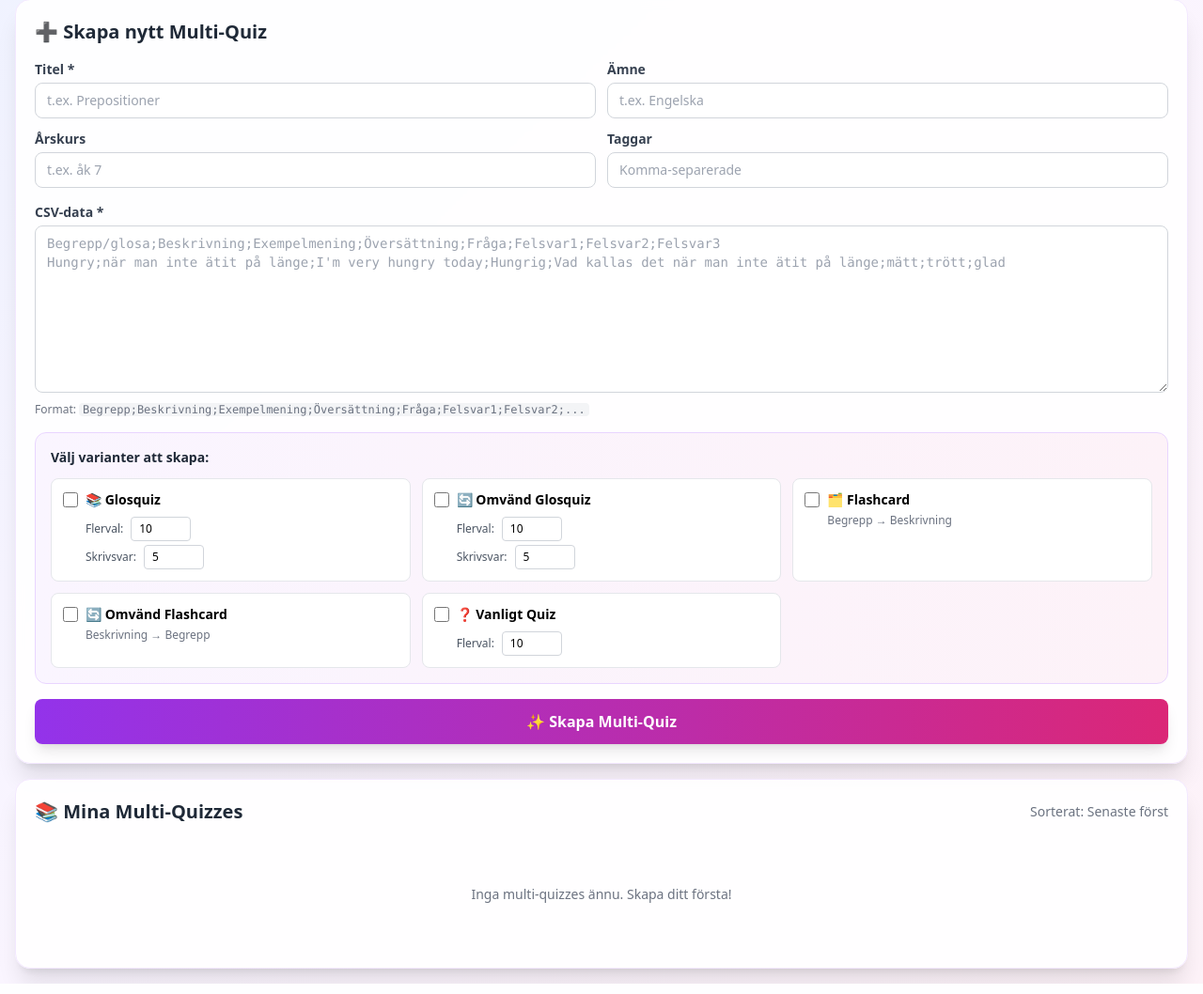
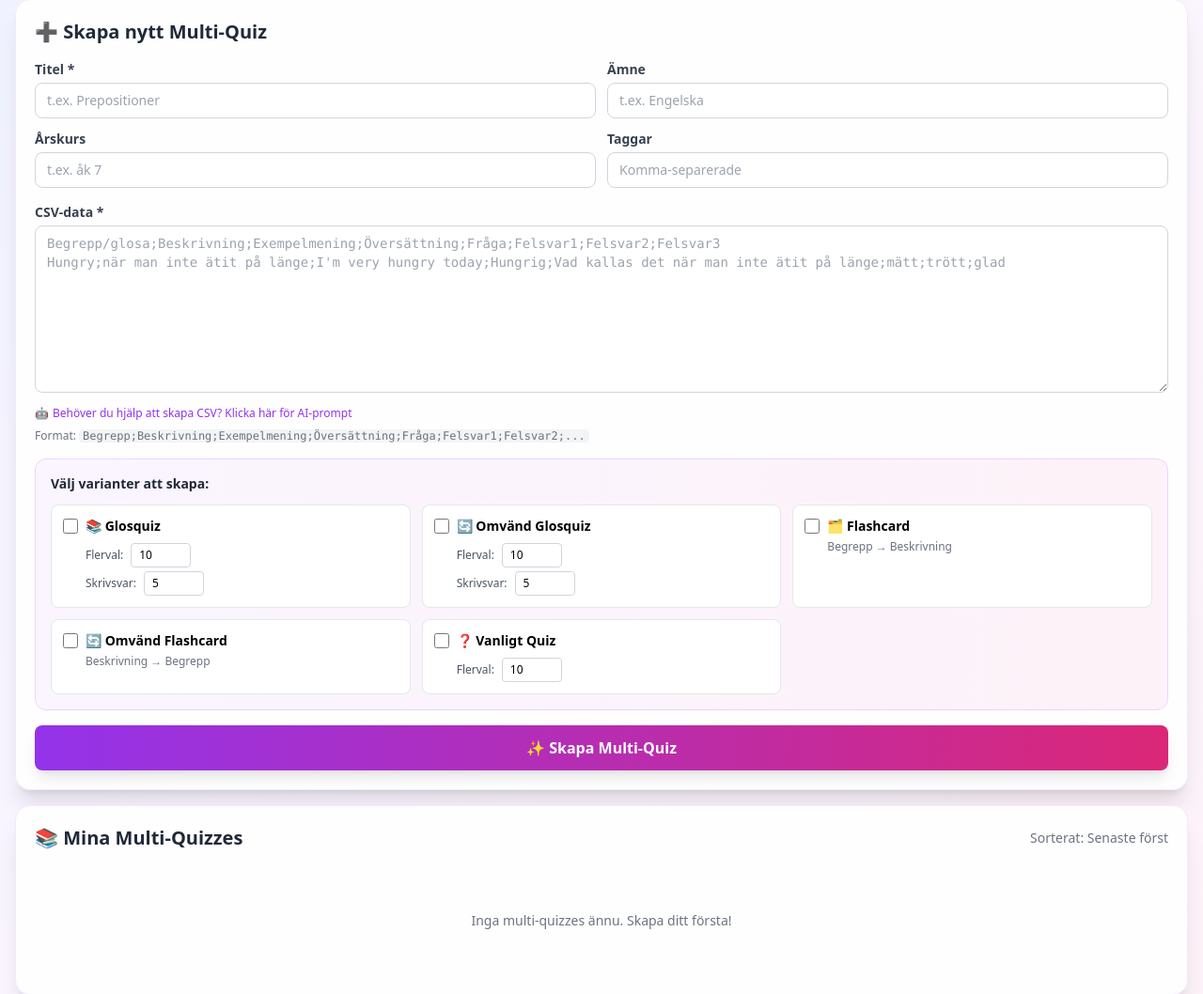
Before and after one commit to ximonse/quiz-app, a PHP site: page /quiz-app/multi-quiz-admin.php in a window 1280 px wide. Shown: the part 209-1267 px from the top of the page at 94% size. Run offline with PHP 8.4, Linux system fonts and the light colour scheme; the visitor is signed in with stand-in values (Sample User, id 1); some libraries are stand-ins or nearby versions.

Commit message:
Add AI prompt helper to multi-quiz-admin.php
- Added collapsible AI help section below CSV textarea
- Contains optimized prompt for generating correct CSV format
- Added copy-to-clipboard functionality

```diff
--- a/multi-quiz-admin.php
+++ b/multi-quiz-admin.php
@@ -284,10 +284,68 @@ if ($_SERVER['REQUEST_METHOD'] === 'POST' && isset($_POST['action'])) {
                     <textarea name="csv_data" rows="8" required
                               placeholder="Begrepp/glosa;Beskrivning;Exempelmening;Översättning;Fråga;Felsvar1;Felsvar2;Felsvar3&#10;Hungry;när man inte ätit på länge;I'm very hungry today;Hungrig;Vad kallas det när man inte ätit på länge;mätt;trött;glad"
                               class="w-full px-3 py-2 border border-gray-300 rounded-lg focus:ring-2 focus:ring-purple-500 text-sm font-mono"></textarea>
-                    <p class="text-xs text-gray-500 mt-1">
+
+                    <!-- AI Prompt Helper -->
+                    <div class="mt-2 text-sm">
+                        <button type="button" onclick="toggleAiPrompt()" class="flex items-center text-purple-600 hover:text-purple-800 font-medium text-xs">
+                            <span class="mr-1">🤖</span> Behöver du hjälp att skapa CSV? Klicka här för AI-prompt
+                        </button>
+
+                        <div id="ai-prompt-box" class="hidden mt-2 p-3 bg-purple-50 border border-purple-100 rounded-lg">
+                            <div class="flex justify-between items-center mb-2">
+                                <span class="text-xs font-bold text-purple-800">Kopiera denna prompt till ChatGPT/Claude:</span>
+                                <button type="button" onclick="copyAiPrompt()" class="bg-purple-200 hover:bg-purple-300 text-purple-800 px-2 py-1 rounded text-xs transition">
+                                    📋 Kopiera prompt
+                                </button>
+                            </div>
+                            <pre id="prompt-text" class="text-xs bg-white p-2 rounded border border-gray-200 overflow-x-auto whitespace-pre-wrap text-gray-600">
+Du är en expert på pedagogik. Jag vill skapa quiz-material.
+
+Processen sker i två steg:
+
+STEG 1: ANALYS & FÖRSLAG
+1. Analysera texten/bilden jag bifogar.
+2. Föreslå 10-20 relevanta begrepp/glosor.
+3. Fråga mig om jag vill ändra något.
+
+STEG 2: GENERERING (Efter mitt godkännande)
+Skapa CSV-text med semikolon som separator.
+
+FORMAT:
+Begrepp/glosa;Beskrivning;Exempelmening;Översättning;Fråga;Felsvar1;Felsvar2;Felsvar3
+
+REGLER:
+- "Begrepp/glosa": Ordet som ska läras.
+- "Beskrivning": Förklaring (för flashcards).
+- "Exempelmening": Ordet i sammanhang (eller tomt).
+- "Översättning": Bara för språkglosor (annars tomt ;;).
+- "Fråga": Fråga där begreppet är svaret.
+- "Felsvar": 3 trovärdiga felalternativ.
+- Inga citattecken. Inga radbrytningar i celler.
+
+Nu, invänta mitt material.
+                            </pre>
+                        </div>
+                    </div>
+
+                    <p class="text-xs text-gray-500 mt-2">
                         Format: <code class="bg-gray-100 px-1 rounded">Begrepp;Beskrivning;Exempelmening;Översättning;Fråga;Felsvar1;Felsvar2;...</code>
                     </p>
                 </div>
+
+                <script>
+                    function toggleAiPrompt() {
+                        const box = document.getElementById('ai-prompt-box');
+                        box.classList.toggle('hidden');
+                    }
+
+                    function copyAiPrompt() {
+                        const text = document.getElementById('prompt-text').innerText;
+                        navigator.clipboard.writeText(text).then(() => {
+                            alert('📋 Prompt kopierad! Klistra in den i din AI-chatt.');
+                        });
+                    }
+                </script>
 
                 <!-- Variant Selection -->
                 <div class="bg-gradient-to-r from-purple-50 to-pink-50 rounded-xl p-4 border border-purple-200">
```
